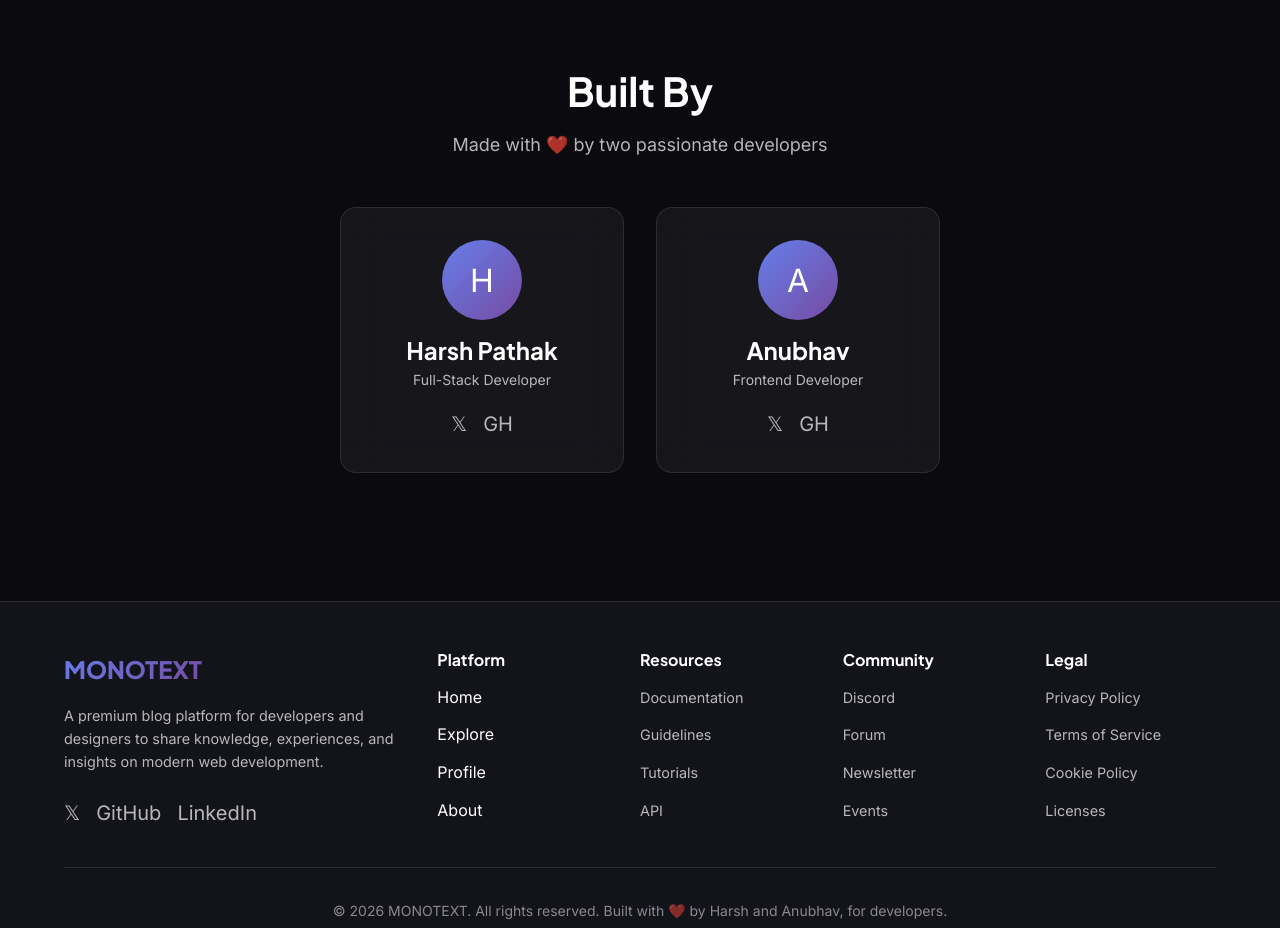
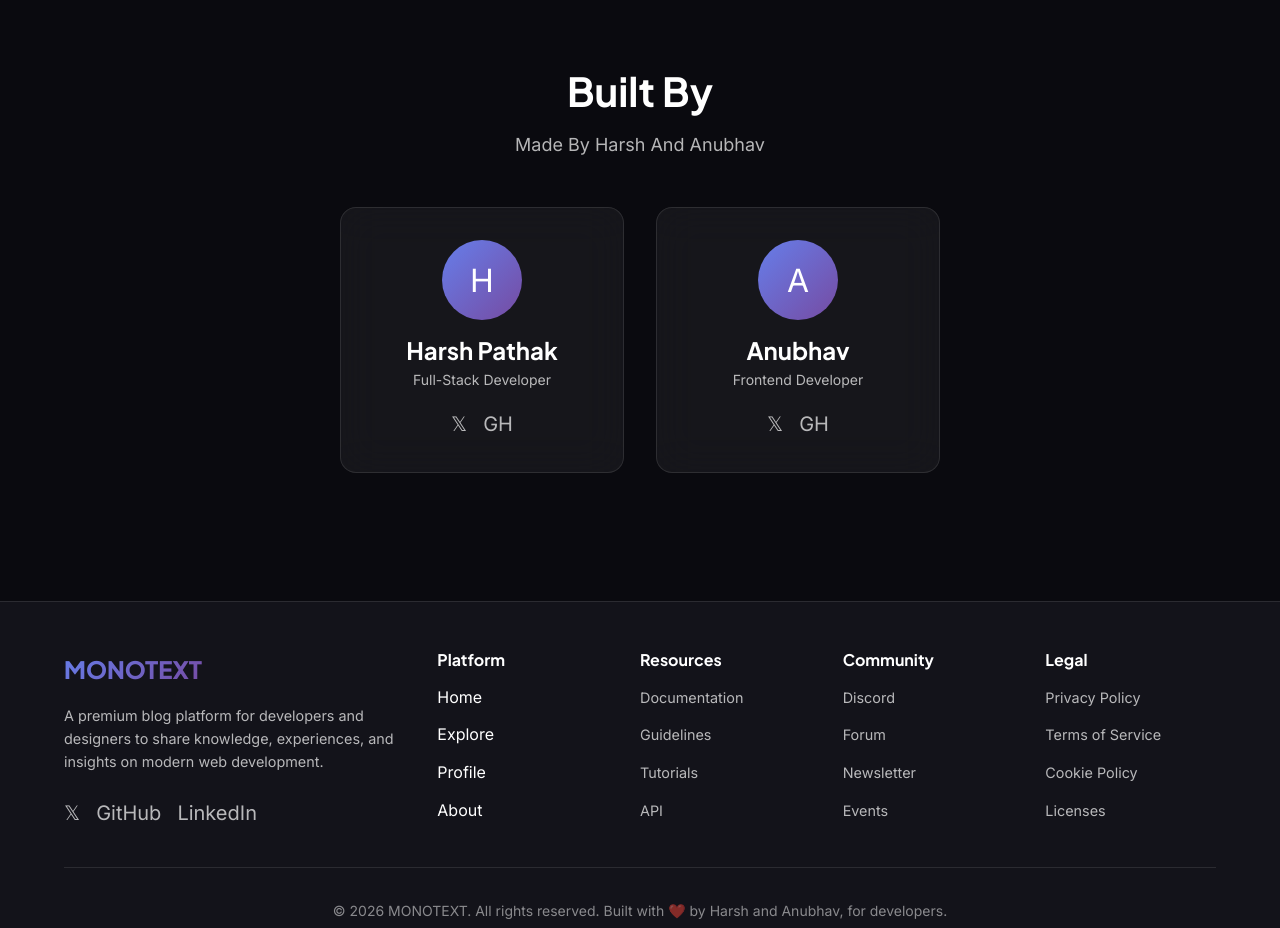
Before and after one commit to Harsh-pa-thak/Mono-Text, a React (Vite) app in the folder client/: page /about in a window 1280 px wide. Shown: the part 2480-3408 px from the top of the page. Built offline with nearby package versions, Linux system fonts and the light colour scheme.

Commit message:
edited abt pasge

```diff
--- a/client/src/pages/About.jsx
+++ b/client/src/pages/About.jsx
@@ -105,7 +105,7 @@ export default function About() {
         <div className="container">
           <div className="section-header fade-in">
             <h2 className="section-title">Built By</h2>
-            <p className="section-subtitle">Made with ❤️ by two passionate developers</p>
+            <p className="section-subtitle">Made By Harsh And Anubhav</p>
           </div>
           <div style={{ display: 'grid', gridTemplateColumns: 'repeat(2, 1fr)', gap: '2rem', maxWidth: 600, margin: '0 auto' }}>
             {[
```
